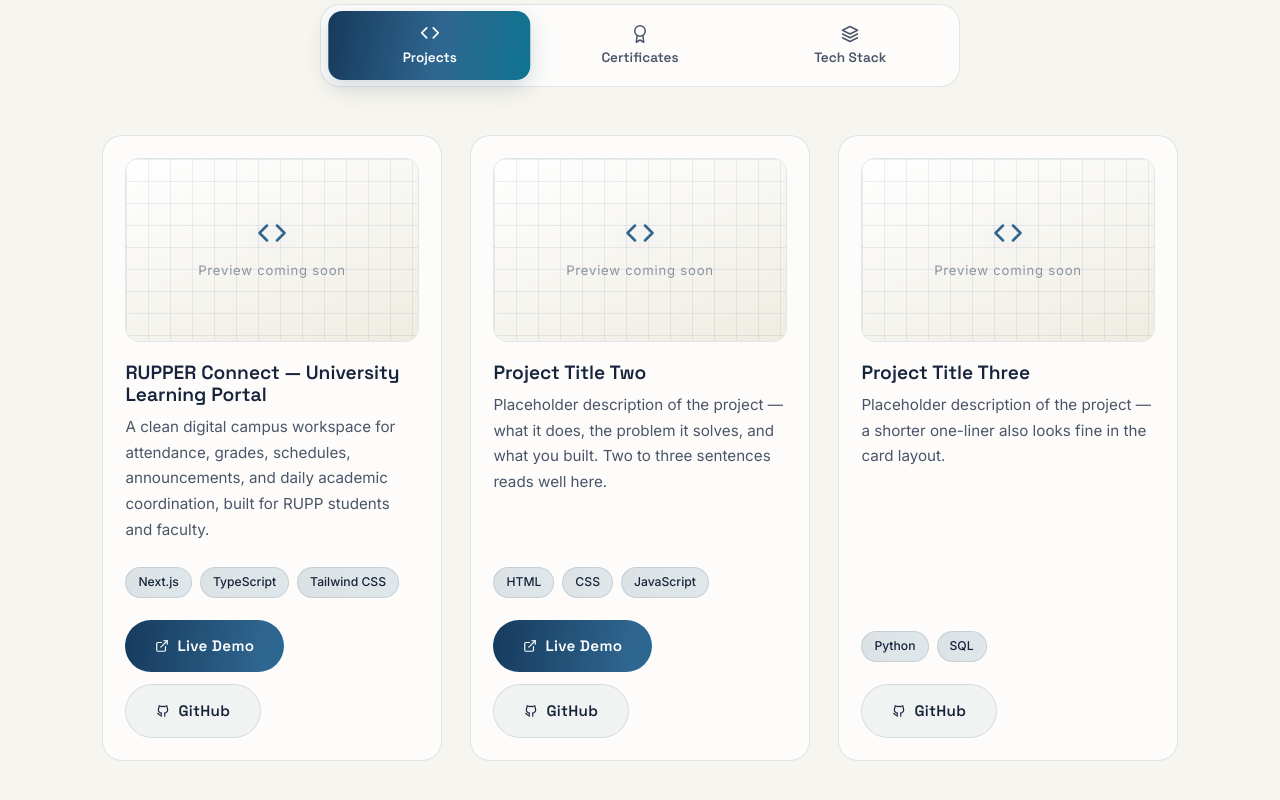
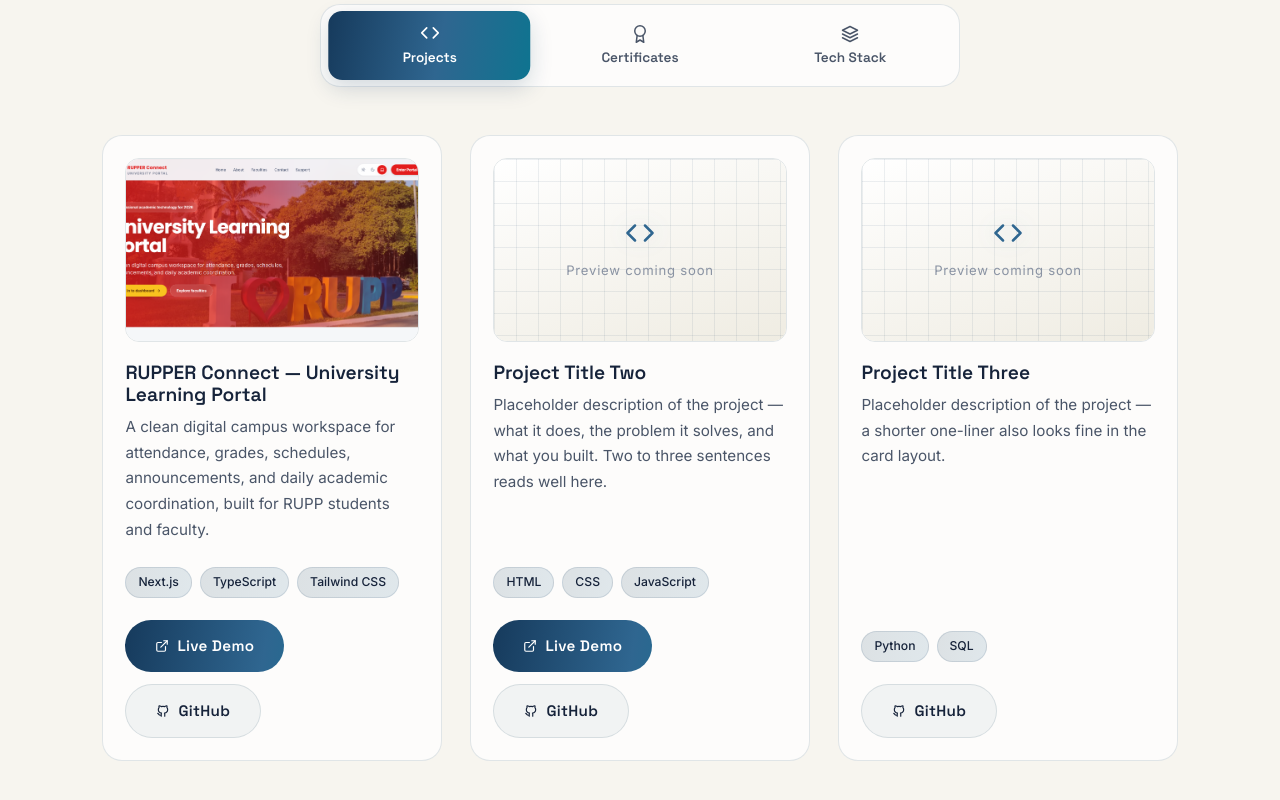
Before and after one commit to NuonVannsonleng/nuon-vannsonleng-portfolio, a React (Vite) app: page / in a window 1280 px wide. Shown: the part 3866-4666 px from the top of the page. Built offline with nearby package versions, Linux system fonts and the light colour scheme.

Commit message:
Show RUPPER Connect screenshot on its project card

```diff
--- a/src/data/data.ts
+++ b/src/data/data.ts
@@ -137,6 +137,8 @@
     description:
       'A clean digital campus workspace for attendance, grades, schedules, announcements, and daily academic coordination, built for RUPP students and faculty.',
     stack: ['Next.js', 'TypeScript', 'Tailwind CSS'],
+    imageUrl: '/rupper-connect.png',
+    imageAlt: 'RUPPER Connect university learning portal homepage',
     demoUrl: 'https://class-connect-pro-rupp.vercel.app',
     repoUrl: 'https://github.com/NuonVannsonleng/rupper-connect',
   },
```
